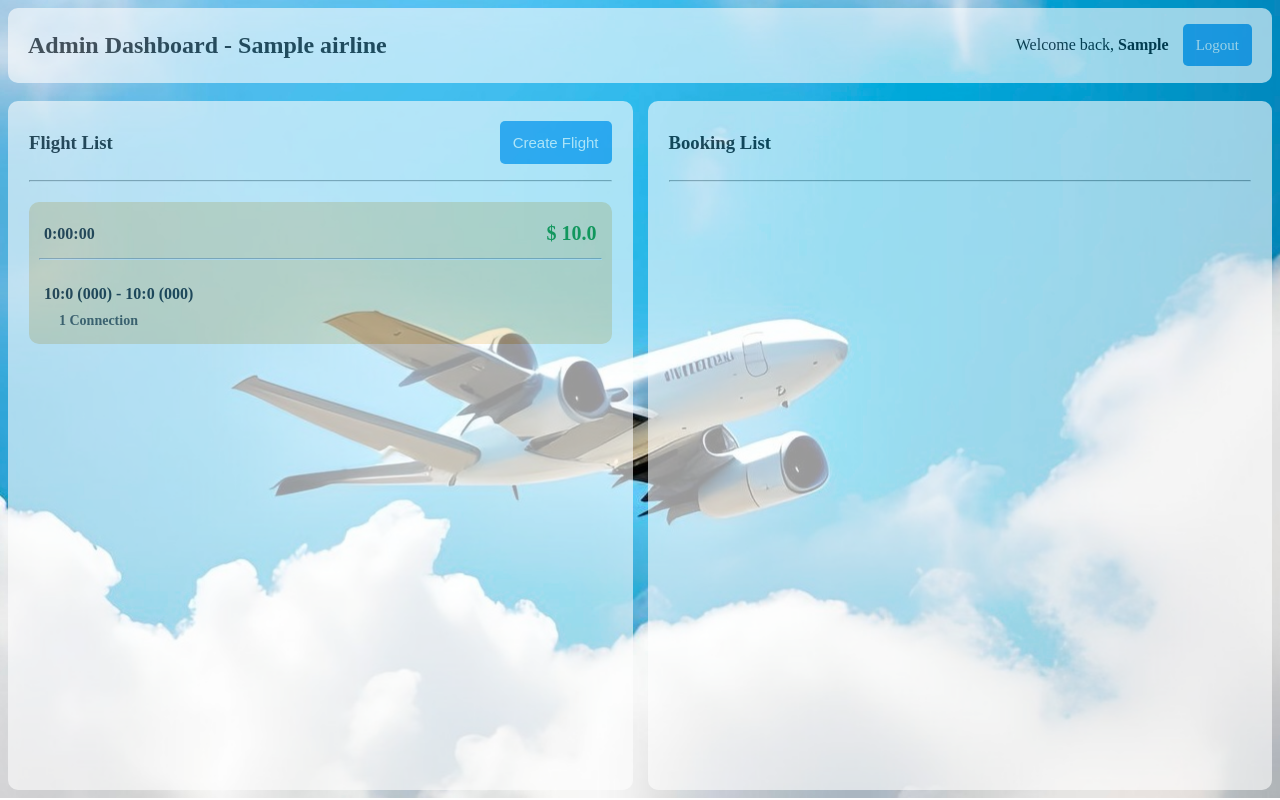
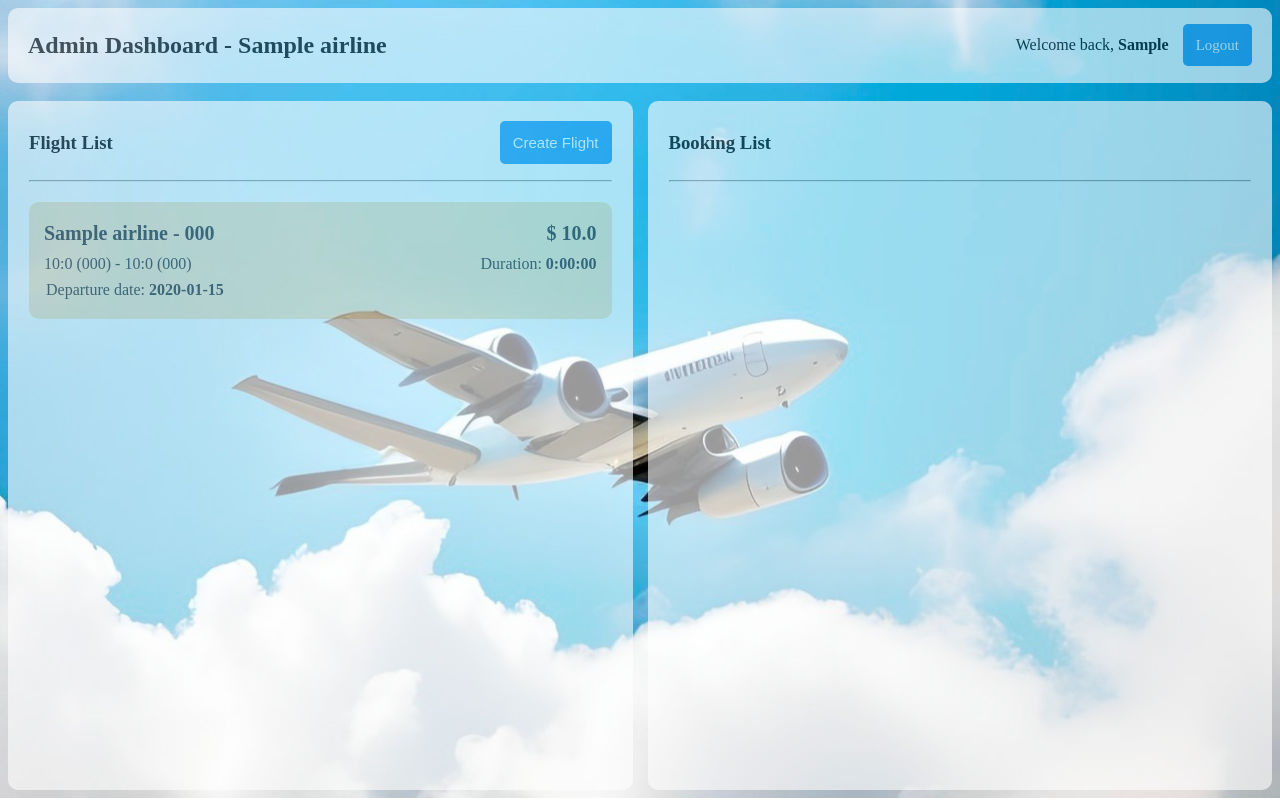
Before and after one commit to Phyopma/airline-system, a Flask app: page /admin/ in a window 1280 px wide. Run offline with Flask 3, Linux system fonts and the light colour scheme; the visitor is signed in with stand-in values (Sample User, id 1); tables that the repository leaves empty hold one stand-in row (values such as "Sample post").

Commit message:
some UI adjustment

```diff
--- a/flaskr/static/admin_dashboard.css
+++ b/flaskr/static/admin_dashboard.css
@@ -3,6 +3,7 @@ body {
   background-image: url('bg_1.jpeg');
   background-repeat: no-repeat;
   background-size: cover;
+  opacity: 50;
   overflow: hidden;
 }
 
@@ -184,20 +185,30 @@ input {
 }
 
 .flightbox {
+  width: 100%;
+  box-sizing: border-box;
+  cursor: pointer;
   padding: 10px 10px 15px 10px;
   background-color: wheat;
+  opacity: 80%;
   border-radius: 10px;
   height: auto;
   margin-bottom: 10px;
 }
 
-.time_fee {
+.number_price {
   display: flex;
   flex-direction: row;
   justify-content: space-between;
   align-items: center;
   margin: 5px;
   padding: 5px 0;
+  font-weight: bold;
+  font-size: 20px;
+}
+
+.flight_info_div {
+  margin: 5px;
 }
 
 #vert_line {
--- a/flaskr/templates/admin/index.html
+++ b/flaskr/templates/admin/index.html
@@ -25,6 +25,7 @@
         </div>
         <hr />
         <div class="flight-container-body">
+          <!-- start of tje flight box -->
           {% for flight in flights %}
           <!-- find origin city from cities -->
           {% set origin_city = cities | selectattr('id', '==',
@@ -32,19 +33,19 @@
           <!-- find destination city from cities -->
           {% set destination_city = cities | selectattr('id', '==',
           flight.destination_city_id) | first %}
-          <!-- find airline from airlines -->
-          <!-- {% set airline = airlines | selectattr('id', '==', flight.airline_id)
-          | first %} -->
-          <div class="flightbox">
-            <div class="time_fee">
-              <div class="dis_time">
-                {{ (flight.arrival_time-flight.departure_time)}}
-              </div>
-              <div class="dis_money">$ {{flight.price}}</div>
+
+          <div
+            class="flightbox"
+            id="flight_{{flight.id}}"
+            onclick="fetch_flight_data(this)"
+          >
+            <div class="number_price">
+              <span>{{airline.name}} - {{ flight.flight_number }}</span>
+              <span id="fee">$ {{ flight.price }}</span>
             </div>
-            <hr />
-            <div class="time_fee">
-              <div class="dis_time">
+
+            <div class="flight_info_div">
+              <div style="margin-bottom: 8px">
                 <span
                   >{{
                   flight.departure_time.hour}}:{{flight.departure_time.minute}}</span
@@ -55,11 +56,14 @@
                   >{{flight.arrival_time.hour}}:{{flight.arrival_time.minute}}</span
                 >
                 <span>({{ destination_city.code }})</span>
+                <span style="float: right"
+                  >Duration:
+                  <b>{{ (flight.arrival_time-flight.departure_time)}}</b></span
+                >
               </div>
-              <div class="dis_money"></div>
-            </div>
-            <div class="detail">
-              <span>1 Connection</span>
+              <span style="padding-left: 2px"
+                >Departure date: <b>{{ flight.departure_time.date() }}</b></span
+              >
             </div>
           </div>
           {% endfor %}
```
Also changed, not shown: flaskr/static/flight_list.css (+9 -8 lines).
